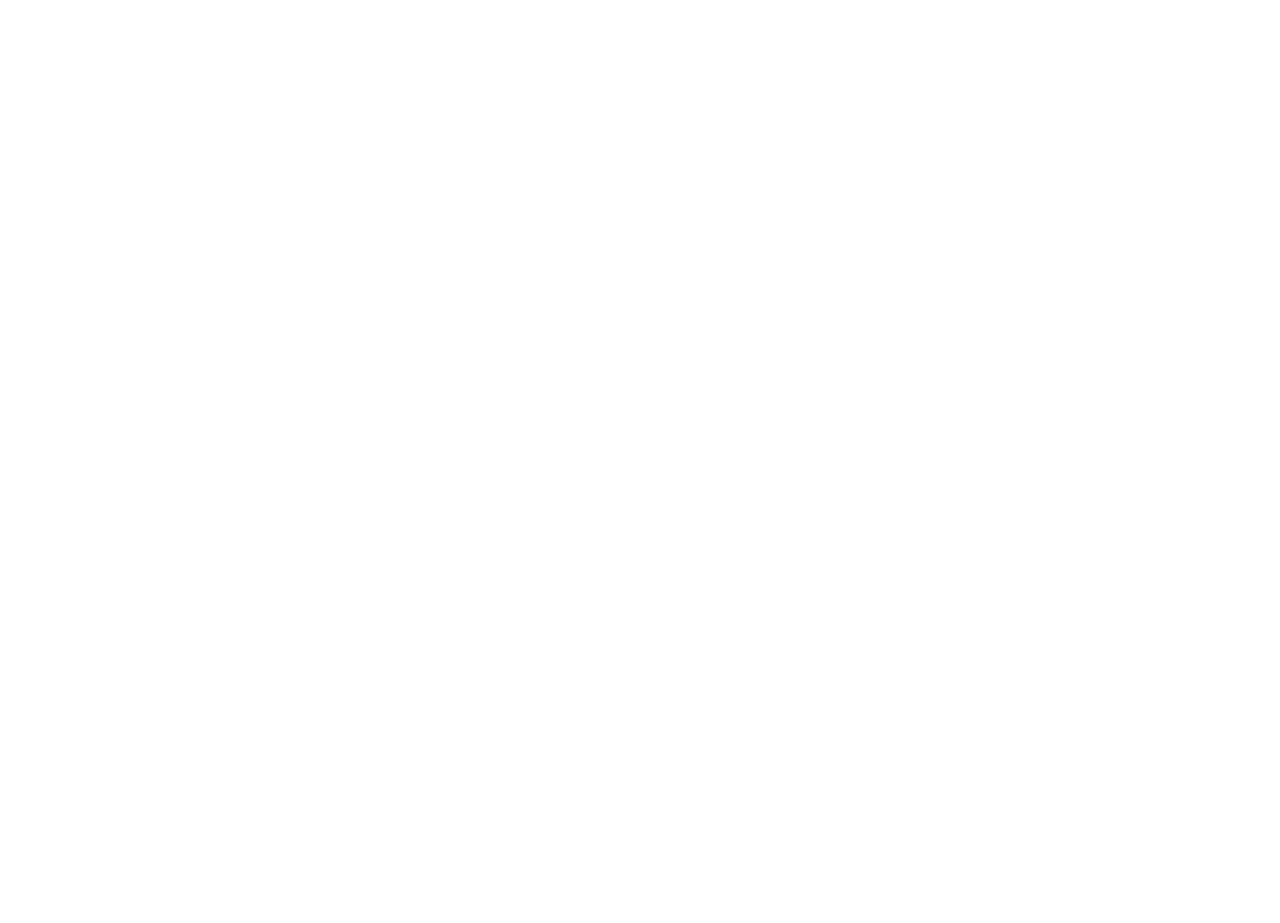
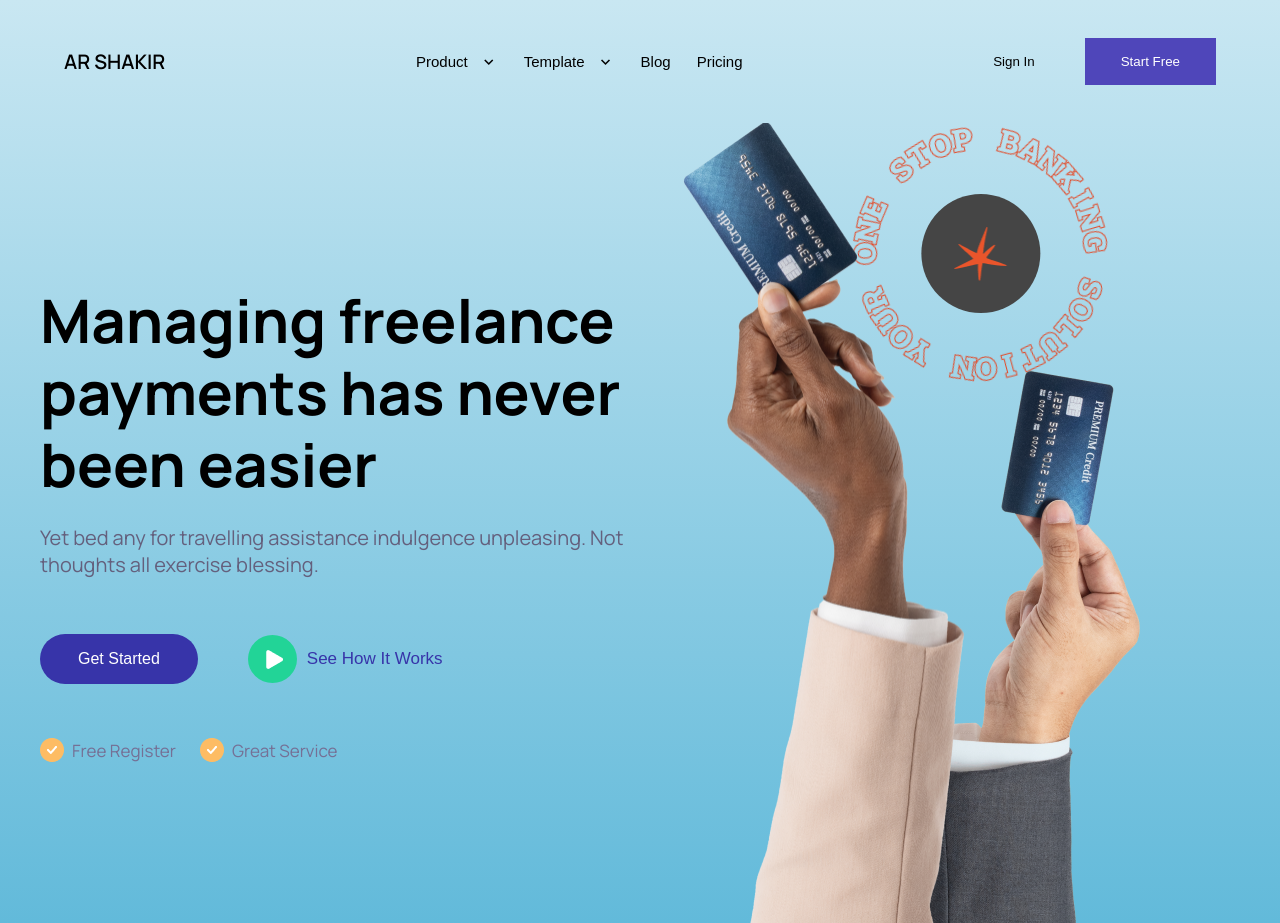
Before and after one commit to theBatman70/intuji-frontend-internship-challenge, a website: page index.html in a window 1280 px wide. Before the commit the page ends 800 px from the top, so only its background shows below. Drawn offline with Linux system fonts and the light colour scheme.

Commit message:
Replicated Hero Section, Added Animation

```diff
--- a/index.html
+++ b/index.html
@@ -4,6 +4,107 @@
     <meta charset="UTF-8" />
     <meta name="viewport" content="width=device-width, initial-scale=1.0" />
     <title>SaaS Landing Page</title>
+    <link rel="stylesheet" href="./css/general.css" />
+    <link rel="stylesheet" href="./css/sections/hero.css" />
+    <link rel="preconnect" href="https://fonts.googleapis.com" />
+    <link rel="preconnect" href="https://fonts.gstatic.com" crossorigin />
+    <link
+      href="https://fonts.googleapis.com/css2?family=Manrope:wght@200..800&display=swap"
+      rel="stylesheet"
+    />
+    <link
+      href="https://fonts.googleapis.com/icon?family=Material+Icons"
+      rel="stylesheet"
+    />
   </head>
-  <body></body>
+  <body>
+    <div class="hero">
+      <header class="container">
+        <span class="company-name">AR SHAKIR</span>
+        <nav>
+          <button class="btn-dropdown">
+            <span>Product</span>
+            <i class="material-icons"> keyboard_arrow_down </i>
+          </button>
+          <button class="btn-dropdown">
+            <span>Template</span>
+            <i class="material-icons"> keyboard_arrow_down </i>
+          </button>
+          <button>
+            <span>Blog</span>
+          </button>
+          <button>
+            <span>Pricing</span>
+          </button>
+        </nav>
+        <div class="sign-in-btns">
+          <button>Sign In</button>
+          <button class="btn-start-free">Start Free</button>
+        </div>
+      </header>
+      <div class="container hero-box">
+        <div class="hero-text-box">
+          <h1 class="hero-title">
+            Managing freelance payments has never been easier
+          </h1>
+          <span class="hero-subtitle">
+            Yet bed any for travelling assistance indulgence unpleasing. Not
+            thoughts all exercise blessing.
+          </span>
+          <div class="hero-btns">
+            <button class="btn-cta">Get Started</button>
+            <button class="btn-see-how-it-works">
+              <i
+                ><img
+                  src="./assets/design-elements/play-icon-white.png"
+                  alt="Play button" /></i
+              >See How It Works
+            </button>
+          </div>
+          <div class="tags">
+            <span
+              ><img
+                src="./assets/design-elements/tick-green.png"
+                alt="Check icon"
+              /><span>Free Register </span></span
+            >
+            <span
+              ><img
+                src="./assets/design-elements/tick-green.png"
+                alt="Check icon"
+              />
+              <span>Great Service</span>
+            </span>
+          </div>
+        </div>
+        <div class="hero-img-box">
+          <div class="img-banking-solution">
+            <img
+              class="round-label"
+              src="./assets/images/hero-image/banking-solution-round-label.png"
+              alt="Round Tag Label saying One Stop Banking Solution"
+            />
+            <div class="round-squash-container">
+              <img
+                src="./assets/images/hero-image/squash.png"
+                alt="Just a Squash"
+              />
+            </div>
+          </div>
+          <div class="card-hands-img-box">
+            <img
+              class="img-lefthand-card"
+              src="./assets/images/hero-image/giving-card-lefthand.png"
+              alt="Left hand giving card"
+            />
+            <img
+              class="img-righthand-card"
+              src="./assets/images/hero-image/giving-card-righthand.png"
+              alt="Right hand giving card"
+            />
+          </div>
+        </div>
+      </div>
+    </div>
+  </body>
 </html>
--- /dev/null
+++ b/scss/_variables.scss
@@ -0,0 +1,22 @@
+// Color Scheme
+
+$primary-dark: #000;
+$primary-white: #fff;
+$subtle-white: #f5f6f8;
+$bg-light-gray: #c4c4c4;
+$text-light-gray: #64607d;
+$subtle-blue: #c9e7f2;
+$deep-blue: #3734a9;
+
+// Font
+
+$font-primary: "Manrope", sans-serif;
+
+// Font-sizes: fs for font-size
+$fs-hero-subtitle: 2rem;
+$fs-hero-title: 6rem;
+$fs-heading-primary: 5.6rem;
+$fs-small-subtitle: 1.8rem;
+$fs-md: 1.6rem;
+$fs-sm: 1.5rem;
+$fs-vsm: 1.4rem;
--- /dev/null
+++ b/scss/general.scss
@@ -0,0 +1,36 @@
+@import "variables";
+
+* {
+  margin: 0;
+  padding: 0;
+  box-sizing: border-box;
+}
+
+html {
+  font-size: 62.5%;
+}
+
+body {
+  font-family: $font-primary;
+}
+
+.heading-primary {
+  font-size: $fs-heading-primary;
+  font-weight: bold;
+}
+
+.heading-label {
+  font-size: $fs-vsm;
+  color: $deep-blue;
+}
+
+.container {
+  max-width: 120rem;
+  margin: 0 auto;
+}
+
+.btn-reformat {
+  border: none;
+  background: none;
+  cursor: pointer;
+}
--- /dev/null
+++ b/scss/sections/hero.scss
@@ -0,0 +1,187 @@
+@import "../variables";
+@import "../general.scss";
+
+.hero {
+  background: linear-gradient(#c9e7f2, #62bada);
+
+  button {
+    @extend .btn-reformat;
+  }
+
+  header {
+    display: flex;
+    align-items: center;
+    justify-content: space-between;
+    padding: 3.8rem 2.4rem;
+
+    .company-name {
+      font-size: 2rem;
+      font-weight: 600;
+    }
+
+    nav {
+      display: flex;
+      gap: 2.6rem;
+
+      .btn-dropdown {
+        display: flex;
+        align-items: center;
+        gap: 1.2rem;
+
+        i {
+          font-size: 1.8rem;
+        }
+      }
+
+      span {
+        font-size: $fs-sm;
+        font-weight: 500;
+      }
+    }
+    .sign-in-btns {
+      display: flex;
+      gap: 5rem;
+
+      .btn-start-free {
+        background-color: #4f46ba;
+        color: $primary-white;
+        padding: 1.6rem 3.6rem;
+      }
+    }
+  }
+
+  .hero-box {
+    display: flex;
+    overflow: hidden;
+    height: 100vh;
+    // align-items: center;
+
+    .hero-text-box {
+      flex: 1;
+      align-self: center;
+      .hero-title {
+        font-size: $fs-hero-title;
+        font-weight: bold;
+        margin-bottom: 2.4rem;
+        line-height: 1.2;
+      }
+
+      .hero-subtitle {
+        font-size: $fs-hero-subtitle;
+        font-weight: normal;
+        color: $text-light-gray;
+        // margin-bottom: 5.6rem;
+      }
+
+      .hero-btns {
+        margin-top: 5.6rem;
+        display: flex;
+        align-items: center;
+        gap: 5rem;
+        margin-bottom: 5.4rem;
+
+        .btn-cta {
+          background-color: $deep-blue;
+          color: $primary-white;
+          font-size: $fs-md;
+          padding: 1.6rem 3.8rem;
+          border-radius: 40px;
+        }
+
+        .btn-see-how-it-works {
+          display: flex;
+          align-items: center;
+          color: #3734a9;
+          gap: 1rem;
+          font-size: 1.7rem;
+          i {
+            background-color: #22d497;
+            border-radius: 50%;
+            padding: 1.5rem 1.4rem 1.4rem 1.8rem;
+            display: flex;
+            align-items: center;
+            justify-content: center;
+          }
+        }
+      }
+      .tags {
+        display: flex;
+        gap: 2.4rem;
+        span {
+          display: flex;
+          align-items: center;
+          gap: 0.8rem;
+          color: #757095;
+          font-size: 1.7rem;
+        }
+      }
+    }
+
+    .hero-img-box {
+      flex: 1;
+      position: relative;
+      .img-banking-solution {
+        // align-self: flex-start;
+        display: flex;
+        align-items: center;
+        z-index: 1;
+        margin-top: -15%;
+        transform: translateX(20%);
+
+        .round-label {
+          animation: rotation 24s infinite linear;
+
+          @keyframes rotation {
+            from {
+              transform: rotate(0deg);
+            }
+            to {
+              transform: rotate(359deg);
+            }
+          }
+        }
+
+        .round-squash-container {
+          display: flex;
+          align-items: center;
+          justify-content: center;
+          background-color: #454545;
+          border-radius: 50%;
+          width: 11.9rem;
+          height: 11.9rem;
+          transform: translateX(-235%);
+        }
+      }
+
+      .card-hands-img-box {
+        display: flex;
+        position: absolute;
+        margin-left: 7%;
+
+        top: 0;
+        z-index: 2;
+
+        .img-lefthand-card {
+          z-index: 2;
+          animation: 2s ease-out 0s 1 slideUpFromBottom;
+        }
+        .img-righthand-card {
+          // position: absolute;
+          margin-top: 30%;
+          margin-left: -30%;
+          z-index: 1;
+          animation: 2s ease-in 0s 1 slideUpFromBottom;
+        }
+
+        @keyframes slideUpFromBottom {
+          from {
+            transform: translateY(100%);
+          }
+          to {
+            transform: translateY(0);
+          }
+        }
+      }
+    }
+  }
+}
```
Also changed, not shown: css/_variables.scss (deleted, +0 -15 lines), package.json (added, +8 -0 lines), assets/company-logos/logo-1.png (added), assets/company-logos/logo-2.png (added), assets/company-logos/logo-3.png (added), assets/company-logos/logo-4.png (added), assets/company-logos/logo-5.png (added), assets/company-logos/logo-6.png (added), assets/company-logos/logo-7.png (added), assets/design-elements/play-icon-white.png (added), css/general.css (added), css/general.scss (deleted), css/sections/hero.css (added), css/styles.scss (deleted), 2 other files.
